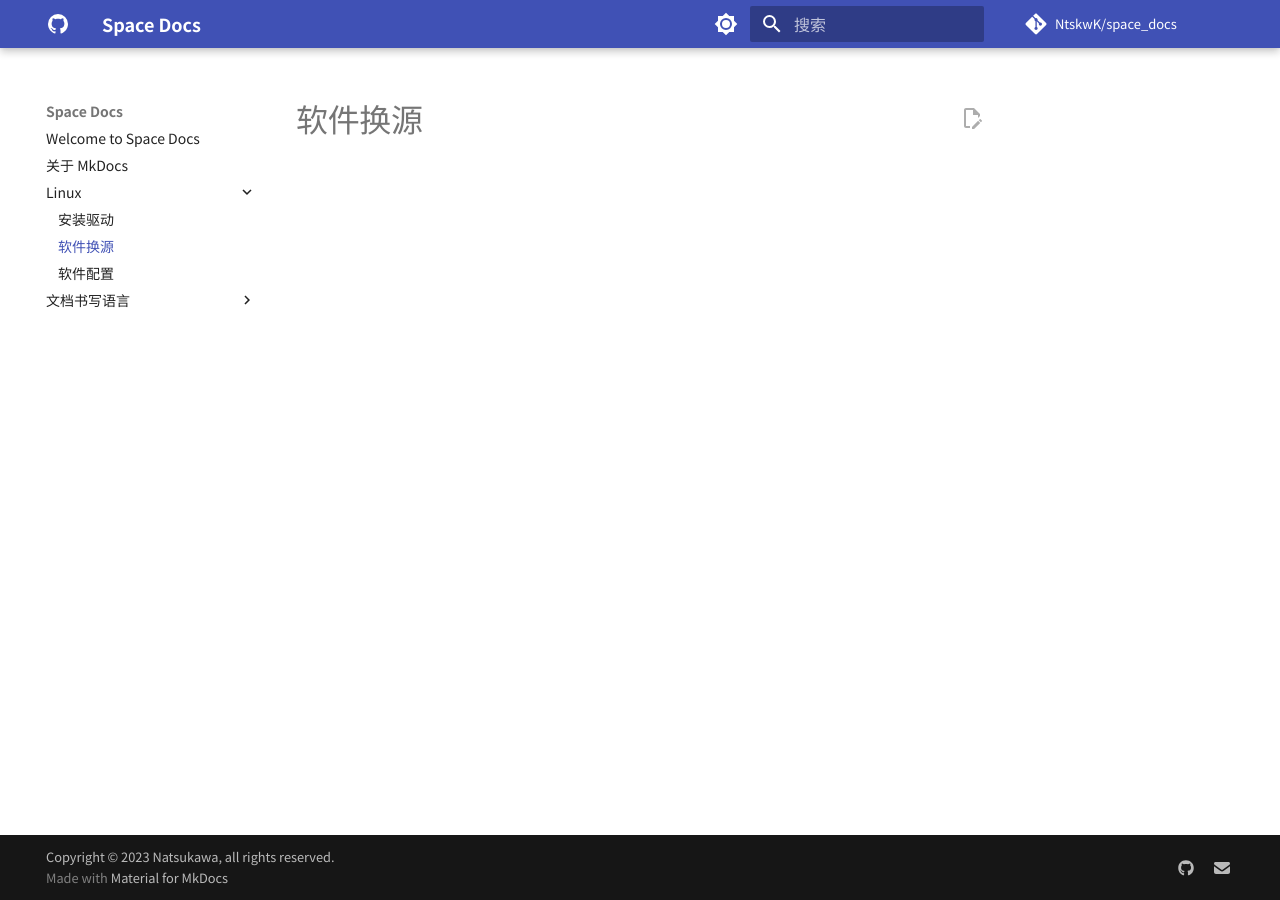
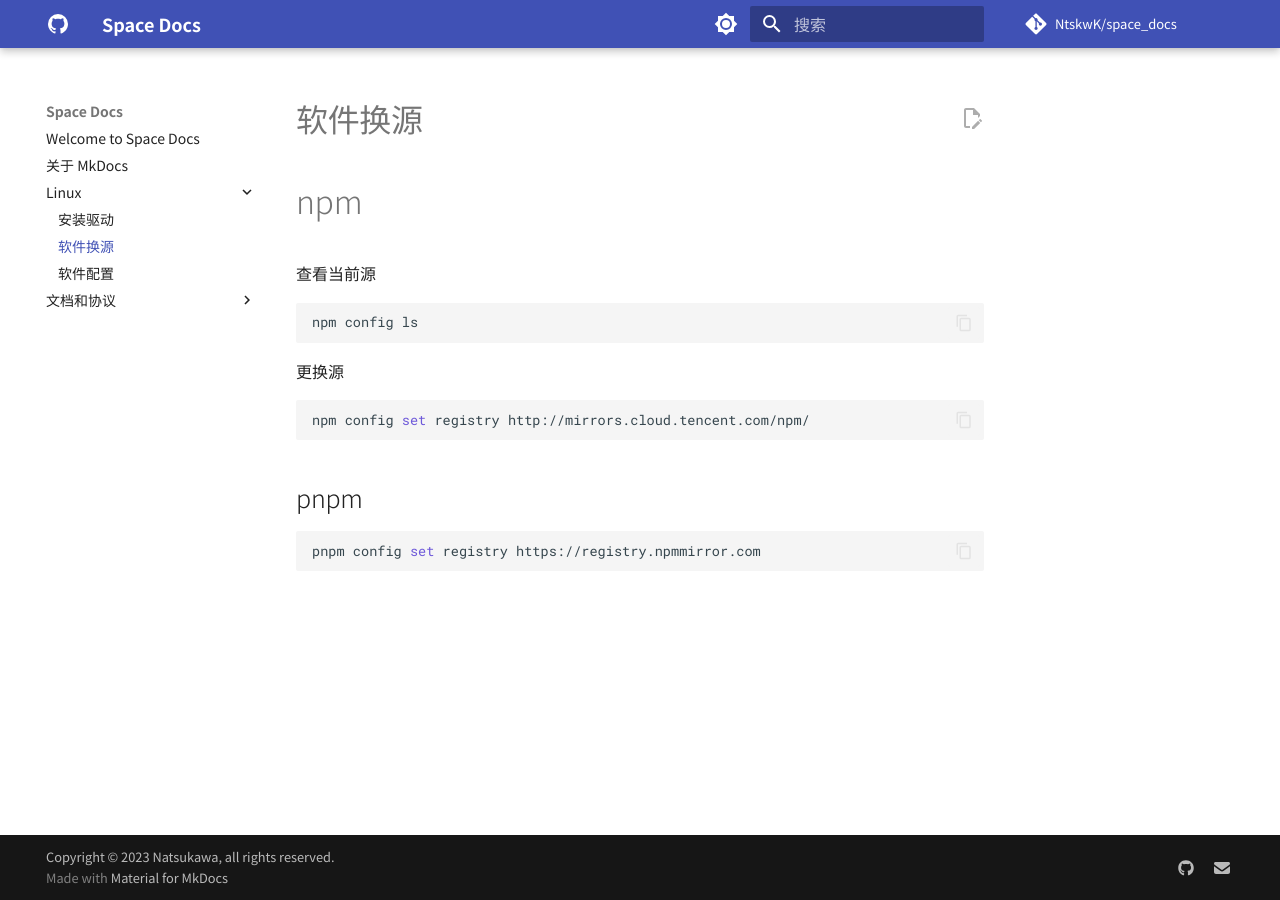
Before and after one commit to NtskwK/space_docs, an MkDocs documentation site: the page built from docs/Linux/环境配置.md, in a window 1280 px wide. Built offline with MkDocs 1.6.1 and Material for MkDocs 9.7.7, drawn with Linux system fonts in a browser that asks for light colours; comment, search, counter and statistics services are not loaded.

````diff
--- a/docs/Linux/环境配置.md
+++ b/docs/Linux/环境配置.md
@@ -1 +1,18 @@
 # 软件换源
+
+# npm
+
+查看当前源
+```bash
+npm config ls
+```
+更换源
+
+```bash
+npm config set registry http://mirrors.cloud.tencent.com/npm/
+```
+## pnpm
+
+```bash
+pnpm config set registry https://registry.npmmirror.com
+```
````
Also changed, not shown: docs/index.md (+13 -0 lines), docs/文档和协议/开源协议和知识共享协议.md (added, +5 -0 lines), docs/文档和协议/MarkDown.md (renamed from docs/文档书写语言/MarkDown.md).
